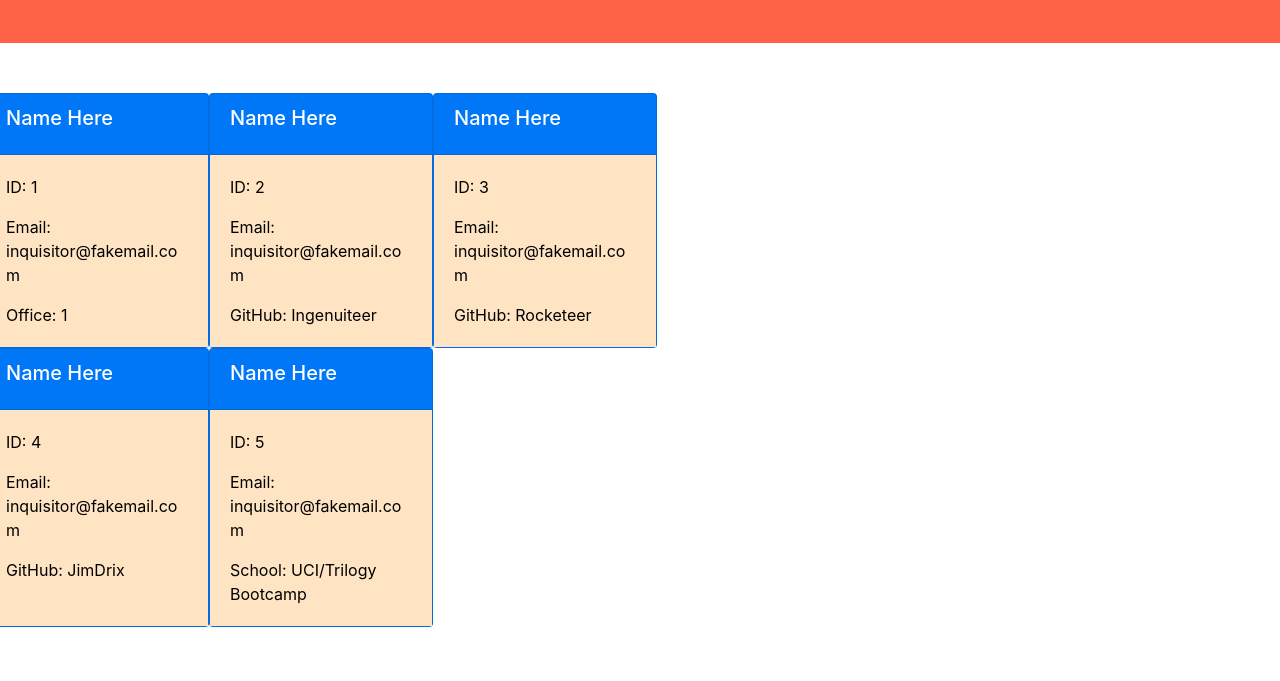
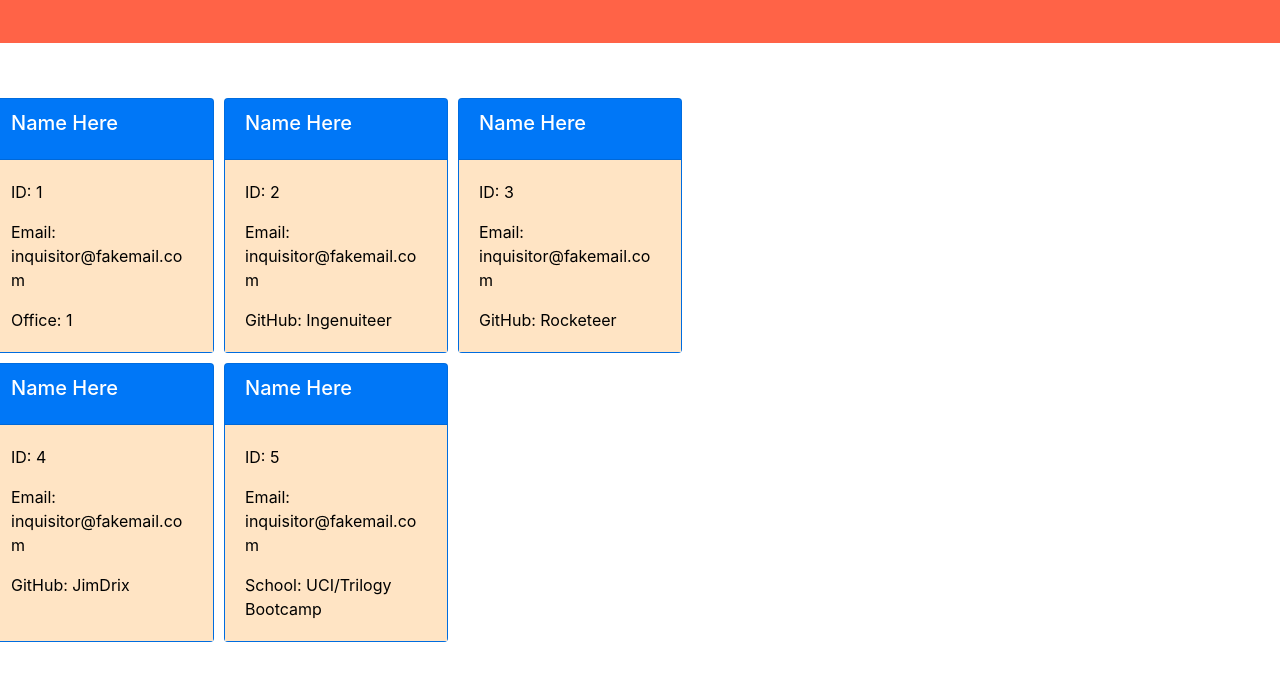
Before and after one commit to BrianHdz/Template-Engine---Employee-Summary, a plain HTML site: page Assets/practice.html in a window 1280 px wide. Shown: the part 93-774 px from the top of the page. Drawn offline with nearby package versions, Linux system fonts and the light colour scheme; a web font is replaced by a local one.

```diff
--- a/Assets/practice.html
+++ b/Assets/practice.html
@@ -23,7 +23,7 @@
     <div class="row">
 
         <!-- Employee 1 -->
-        <div class="card text-white bg-primary sm-3" style="max-width: 14rem;">
+        <div class="card text-white bg-primary sm-3" style="max-width: 14rem; margin: 5px;">
             <div class="card-header" id="name">
                 <h5 class="card-title">Name Here</h5>
             </div>
@@ -35,7 +35,7 @@
         </div>
 
         <!-- Employee 2 -->
-        <div class="card text-white bg-primary sm-3" style="max-width: 14rem;">
+        <div class="card text-white bg-primary sm-3" style="max-width: 14rem; margin: 5px;">
             <div class="card-header" id="name">
                 <h5 class="card-title">Name Here</h5>
             </div>
@@ -47,7 +47,7 @@
         </div>
 
         <!-- Employee 3 -->
-        <div class="card text-white bg-primary sm-3" style="max-width: 14rem;">
+        <div class="card text-white bg-primary sm-3" style="max-width: 14rem; margin: 5px;">
             <div class="card-header" id="name">
                 <h5 class="card-title">Name Here</h5>
             </div>
@@ -61,7 +61,7 @@
 
     <div class="row">
         <!-- Employee 4-->
-        <div class="card text-white bg-primary sm-3" style="max-width: 14rem;">
+        <div class="card text-white bg-primary sm-3" style="max-width: 14rem; margin: 5px;">
             <div class="card-header" id="name">
                 <h5 class="card-title">Name Here</h5>
             </div>
@@ -73,7 +73,7 @@
         </div>
 
         <!-- Employee 5 -->
-        <div class="card text-white bg-primary sm-3" style="max-width: 14rem;">
+        <div class="card text-white bg-primary sm-3" style="max-width: 14rem; margin: 5px;">
             <div class="card-header" id="name">
                 <h5 class="card-title">Name Here</h5>
             </div>
```
Also changed, not shown: Develop/app.js (+5 -5 lines).
